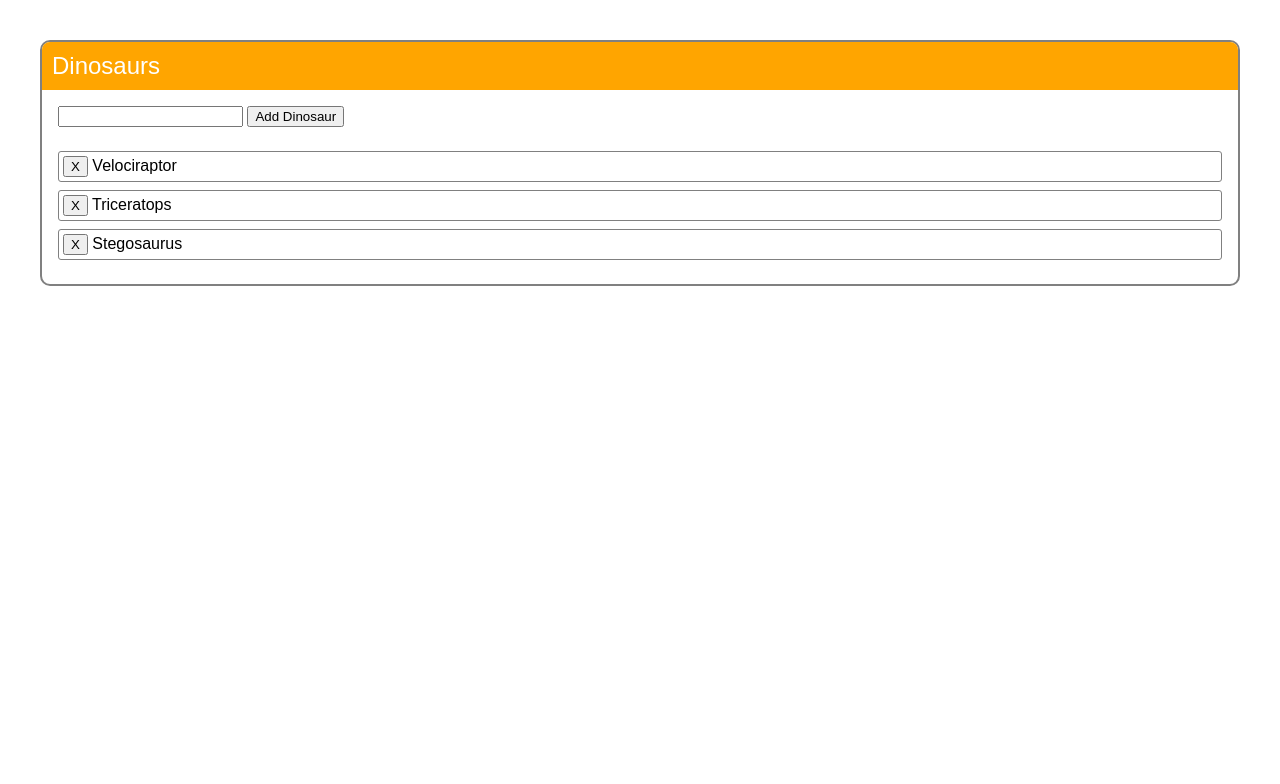
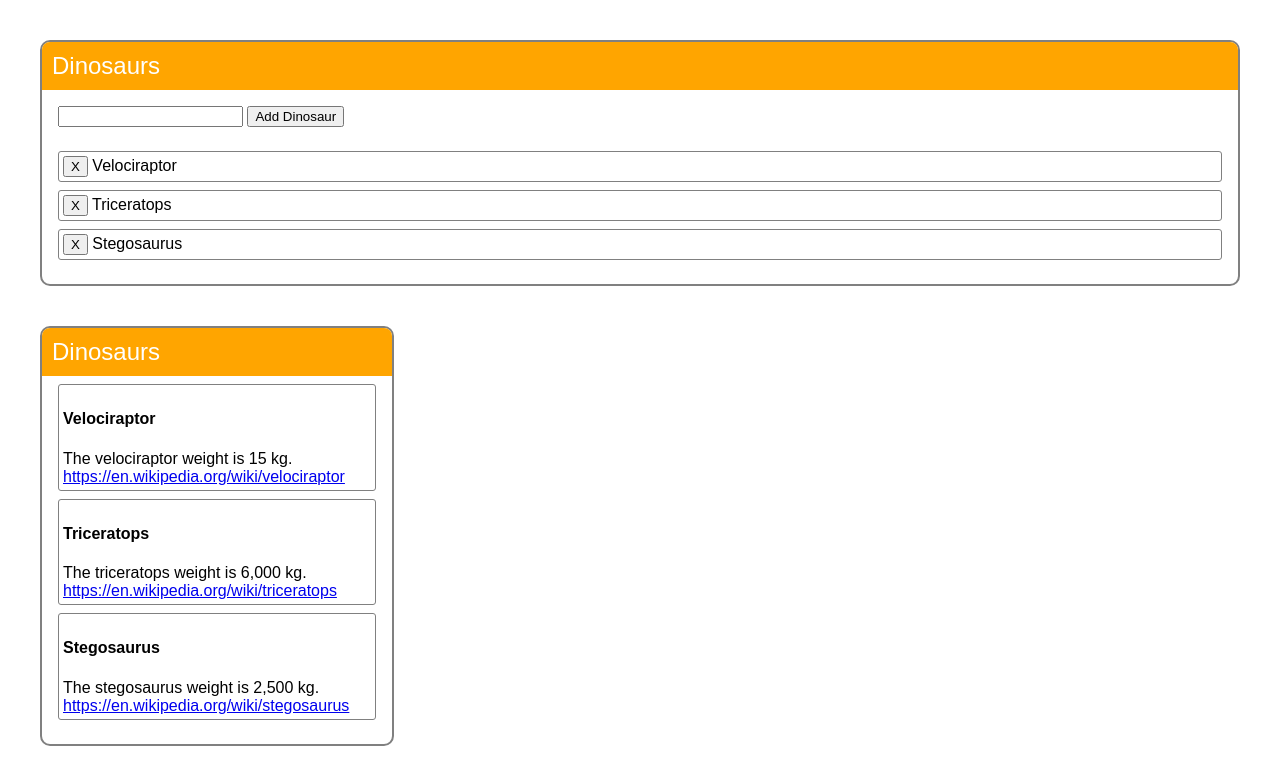
Before and after one commit to JulieSemenova/vue_basicApp, a website built with Parcel: page index.html in a window 1280 px wide. Built offline with nearby package versions, Linux system fonts and the light colour scheme.

Commit message:
✨ add filters

```diff
--- a/index.html
+++ b/index.html
@@ -24,6 +24,21 @@
     </ul>
   </div>
 
+  <div class="separator"></div>
+
+  <div class="filterCard" id="filterCard">
+    <header>{{ title | capitalize }}</header>
+
+    <ul>
+      <li v-for="(dino, index) in dinos">
+        <h4>{{ dino.text | capitalize }}</h4>
+        <span>The {{ dino.text | undercase }} weight is {{ dino.weight }}.</span>
+        <br>
+        <a href="#">{{ dino.text | undercase | url }}</a>
+      </li>
+    </ul>
+  </div>
+
   <script src="script.js"></script>
 </body>
 
--- a/script.js
+++ b/script.js
@@ -20,3 +20,41 @@ var card = new Vue({
     }
   }
 });
+
+var card = new Vue({
+  el: '#filterCard',
+  data: {
+    title: 'dinosaurs',
+    dinos: [
+      {
+        text: 'Velociraptor',
+        weight: '15 kg'
+      },
+      {
+        text: 'triceratops',
+        weight: '6,000 kg'
+      },
+      {
+        text: 'Stegosaurus',
+        weight: '2,500 kg'
+      }
+    ]
+  },
+  filters: {
+    capitalize: function(value) {
+      if (!value) return '';
+      value = value.toString();
+      return value.charAt(0).toUpperCase() + value.slice(1);
+    },
+    undercase: function(value) {
+      if (!value) return '';
+      value = value.toString();
+      return value.toLowerCase();
+    },
+    url: function(value) {
+      if (!value) return '';
+      value = value.toString();
+      return `https://en.wikipedia.org/wiki/` + value;
+    }
+  }
+});
--- a/style.css
+++ b/style.css
@@ -3,12 +3,14 @@ body {
   font-family: sans-serif;
 }
 
-#card {
+#card,
+.filterCard {
   border: 2px solid Gray;
   border-radius: 10px;
 }
 
-#card header {
+#card header,
+.filterCard header {
   display: block;
   border-radius: 8px 8px 0 0;
   background: orange;
@@ -17,19 +19,31 @@ body {
   font-size: 1.5em;
 }
 
-#card div {
+#card div,
+.filterCard div,
+.filterCard p {
   padding: 1em;
 }
 
-#card ul {
+#card ul,
+.filterCard ul {
   list-style: none;
   margin: 0;
   padding: 0 1em 1em;
 }
 
-#card ul li {
+#card ul li,
+.filterCard ul li {
   padding: 0.25em;
   border: 1px solid gray;
   margin: 0.5em 0;
   border-radius: 3px;
 }
+
+.separator {
+  height: 40px;
+}
+
+.filterCard {
+  width: 350px;
+}
```
